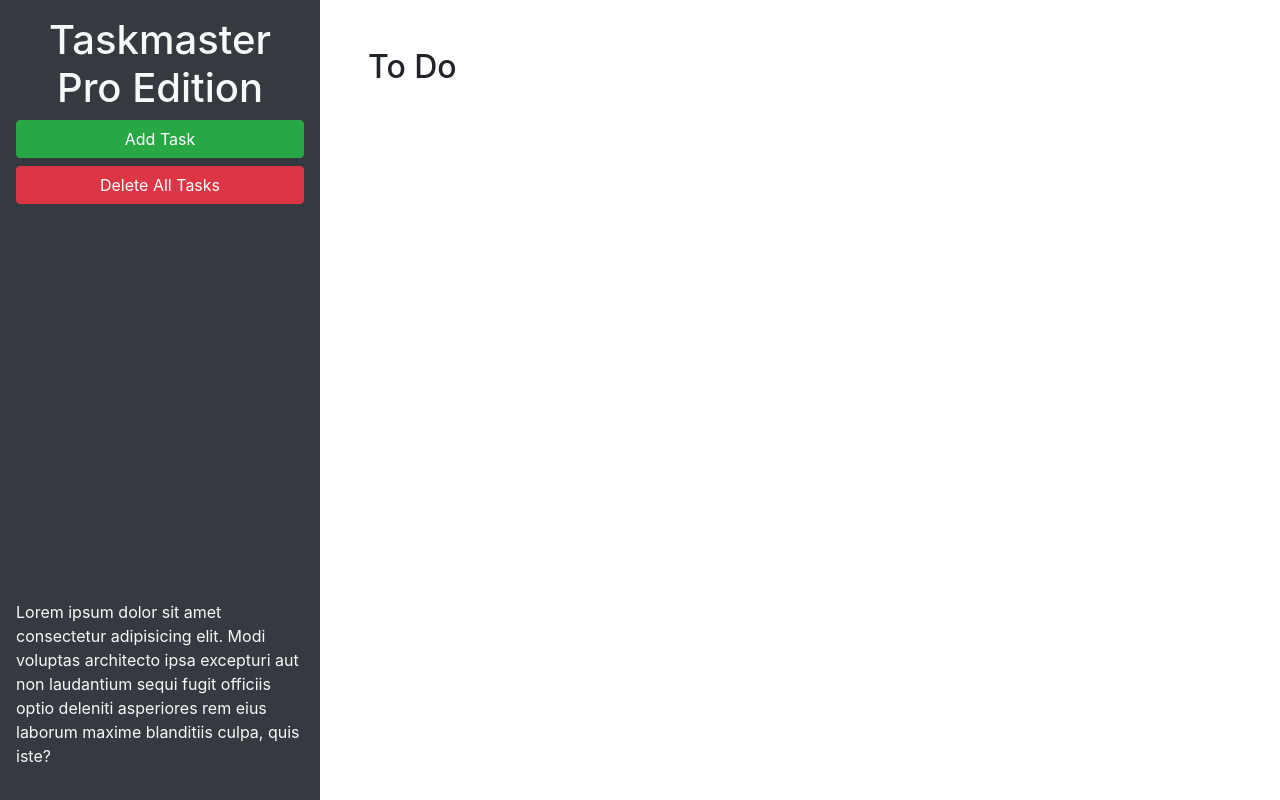
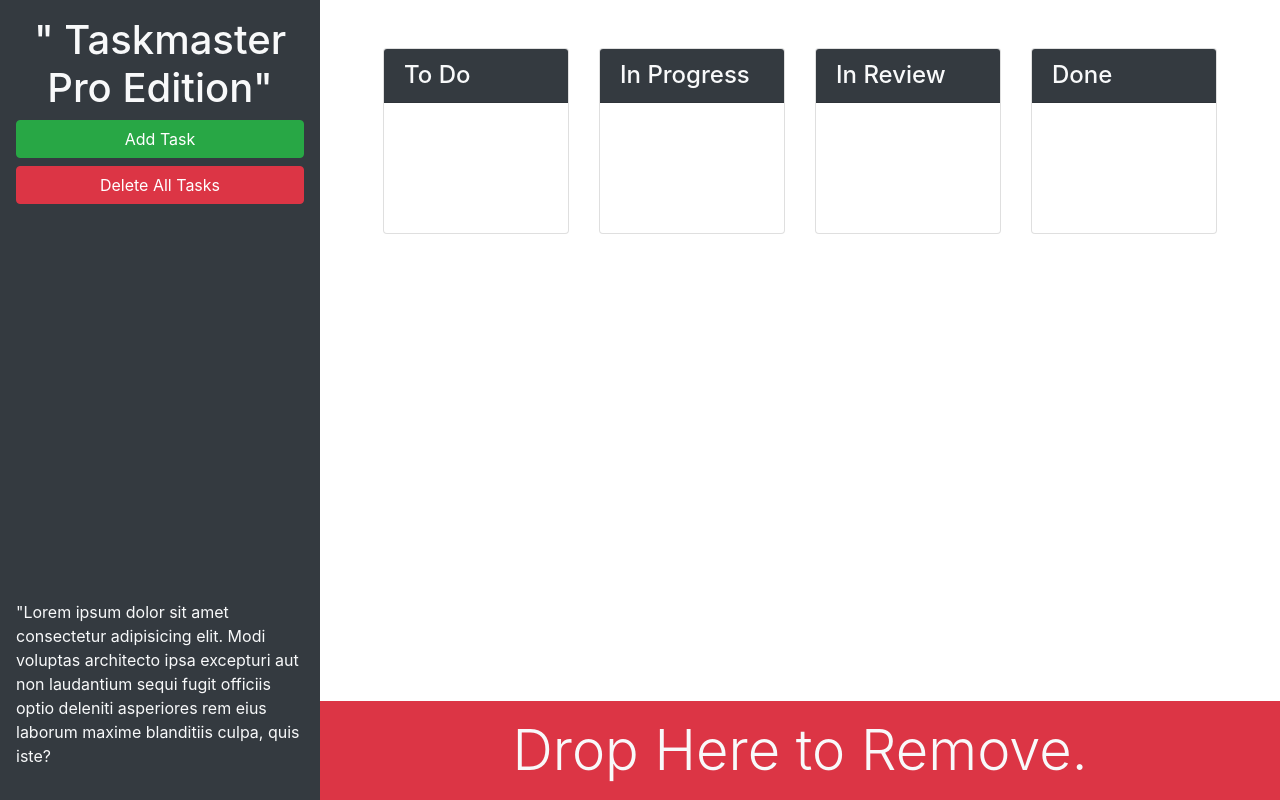
Before and after one commit to KevinJ3259/taskmaster-pro, a plain HTML site: page index.html in a window 1280 px wide. Drawn offline with nearby package versions, Linux system fonts and the light colour scheme.

Commit message:
bootstrap

```diff
--- a/index.html
+++ b/index.html
@@ -13,27 +13,59 @@
 <body>
     <div class="row min-vh-100 no-gutters">
         <header class="col-12 col-lg-3 bg-dark text-light d-flex flex-column p-4 p-lg-3">
-            <h1 class="text-center">Taskmaster Pro Edition</h1>
-            <button id="create-task" class="btn btn-block btn-success" data-toggle="modal"
-                data-target="#task-form-modal">Add
-                Task</button>
-            <button id="remove-tasks" class="btn btn-block btn-danger">Delete All Tasks</button>
-            <p class="mt-auto">Lorem ipsum dolor sit amet consectetur adipisicing elit. Modi voluptas architecto ipsa
-                excepturi aut non
-                laudantium sequi fugit officiis optio deleniti asperiores rem eius laborum maxime blanditiis culpa, quis
-                iste?
+            <div>
+            <h1 class="text-center">
+                <span class="oi oi-task d-inline d-lg-none"></span>
+                " Taskmaster Pro Edition"
+            </h1>
+            <div class="ml-md-auto w-100 w-md-auto">
+                <button id="create-task" class="btn btn-block btn-success" data-toggle="modal" data-target="#task-form-modal">Add Task</button>
+                <button id="remove-tasks" class="btn btn-block btn-danger mb-2 mb-md-4">Delete All Tasks</button>
+              </div>
+            </div>
+            <p class="mt-auto d-none d-lg-block">
+                "Lorem ipsum dolor sit amet consectetur adipisicing elit. Modi voluptas architecto ipsa excepturi aut non laudantium sequi fugit officiis optio
+                deleniti asperiores rem eius laborum maxime blanditiis culpa, quis iste?
             </p>
         </header>
-        <main class="col-12 col-lg-9">
-            <div class="m-5">
-                <h2>To Do</h2>
-                <ul id="list-toDo" class="list-group"> </ul>
+        <main class="col-12 col-lg-9 d-flex flex-column">
+            <div class="m-5 row justify-content-around">
+                <!--  -->
+                <div class="col-12 col-md-6 col-xl-3 mb-3">
+                  <div class="card">
+                    <h4 class="card-header bg-dark text-light"> To Do </h4>
+                    <ul id="list-toDo" class="list-group list-group-flush"> </ul>
+                  </div>
+                </div>
+                <!--  -->
+                <div class="col-12 col-md-6 col-xl-3 mb-3">
+                  <div class="card">
+                    <h4 class="card-header bg-dark text-light"> In Progress </h4>
+                    <ul id="list-inProgress" class="list-group list-group-flush"> </ul>
+                  </div>
+                </div>
+                <!--  -->
+                <div class="col-12 col-md-6 col-xl-3 mb-3">
+                  <div class="card">
+                    <h4 class="card-header bg-dark text-light"> In Review </h4>
+                    <ul id="list-inReview" class="list-group list-group-flush"> </ul>
+                  </div>
+                </div>
+                <!--  -->
+                <div class="col-12 col-md-6 col-xl-3 mb-3">
+                  <div class="card">
+                    <h4 class="card-header bg-dark text-light"> Done </h4>
+                    <ul id="list-done" class="list-group list-group-flush"> </ul>
+                  </div>
+                </div>
             </div>
-        </main>
+            <div class="mt-auto" id="trash">
+              <div class="w-100 bg-danger p-3 text-center text-light display-4"> Drop Here to Remove. </div>
+            </div>
+          </main>
     </div>
     <!-- Modal -->
-    <div class="modal fade" id="task-form-modal" tabinex="-1" role="dialog" aria-labelledby="task-form-modal"
-        aria-hidden="true">
+    <div class="modal fade" id="task-form-modal" tabinex="-1" role="dialog" aria-labelledby="task-form-modal" aria-hidden="true">
         <div class="modal-dialog modal-dialog-centered" role="document">
             <div class="modal-content">
                 <div class="modal-header">
@@ -46,11 +78,11 @@
                     <form>
                         <div class="form-group">
                             <label for="modalTaskDescription">Task description</label>
-                            <textarea id="modalTaskDescription" rows="3"></textarea>
+                            <textarea class="form-control" id="modalTaskDescription" rows="3"></textarea>
                         </div>
                         <div class="form-group">
                             <label for="modalDueDate">Due date</label>
-                            <input type="text" id="modalDueDate" placeholder="mm/dd/yyyy" autocomplete="off">
+                            <input type="text" class="form-control" id="modalDueDate" placeholder="mm/dd/yyyy" autocomplete="off">
                         </div>
                     </form>
                 </div>
```
